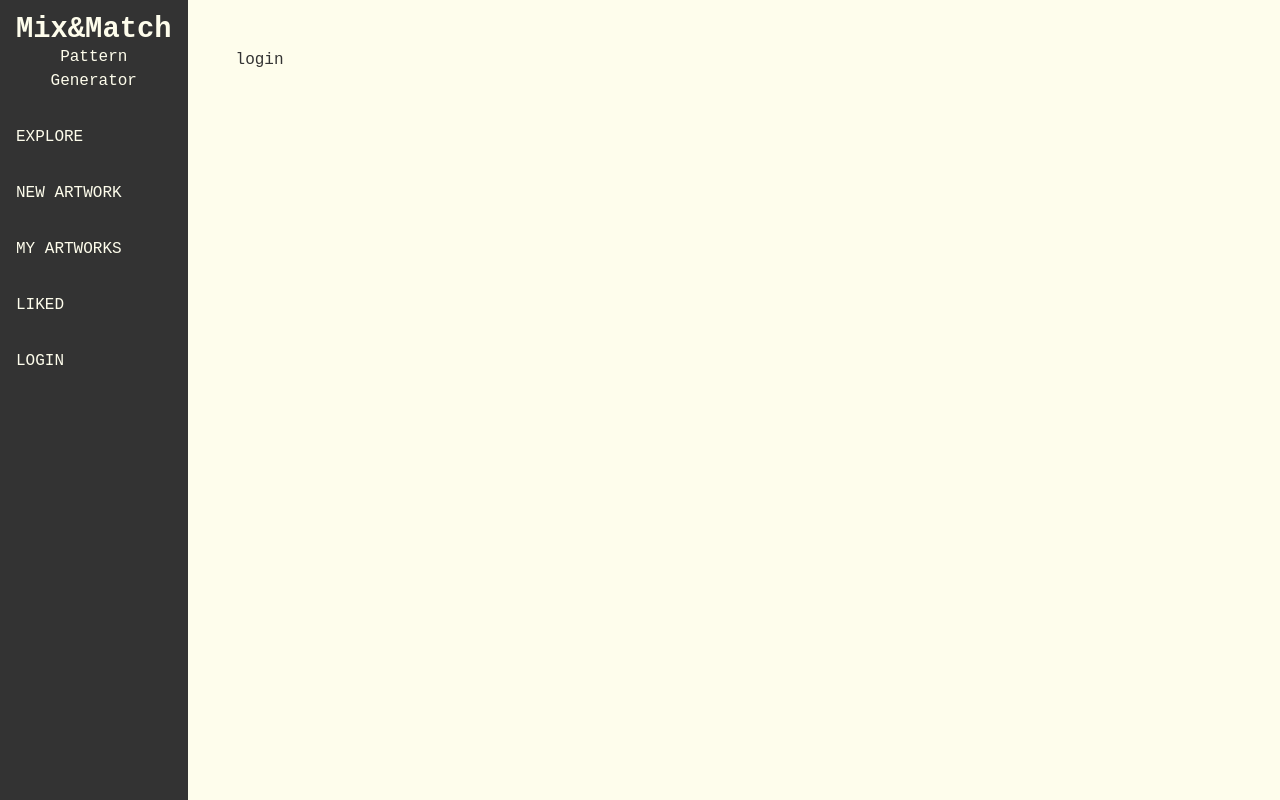
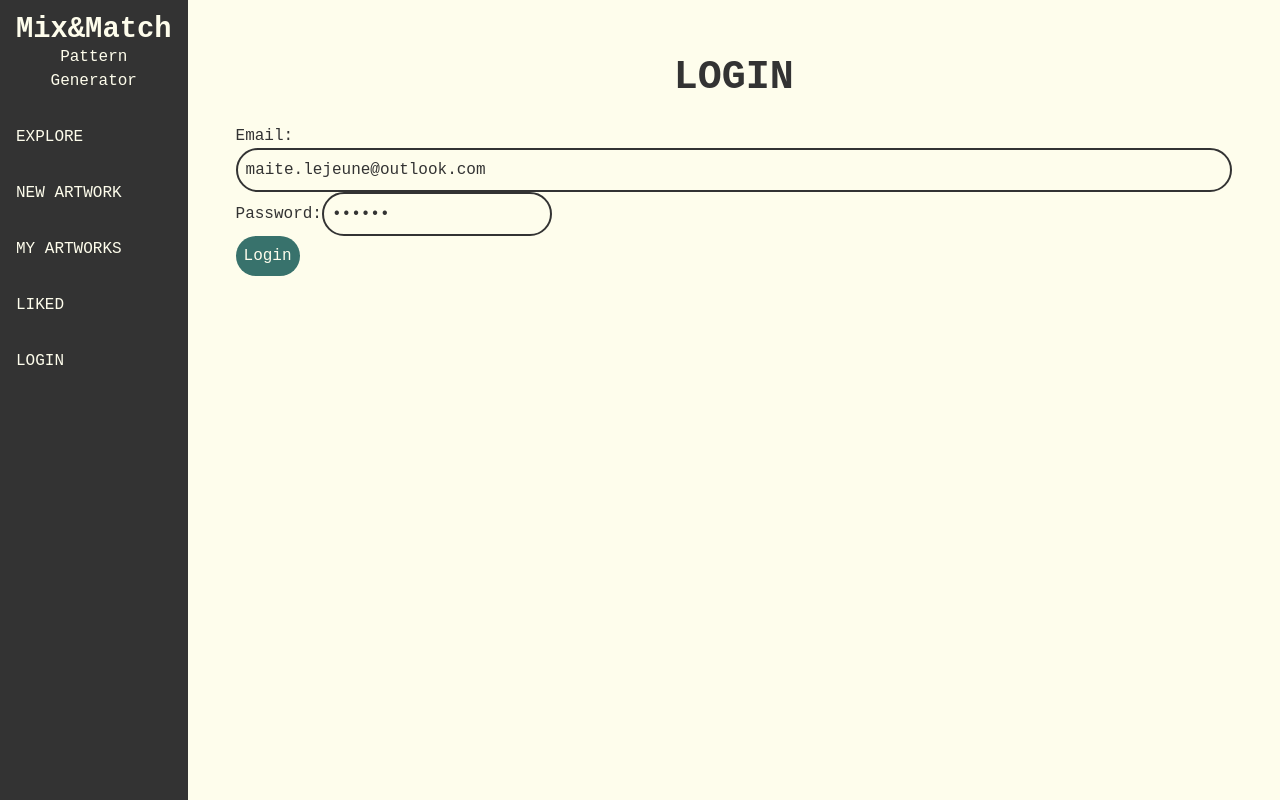
Before and after one commit to maite-l/ra-the-platform, a React (Vite) app in the folder client/: page /login in a window 1280 px wide. Built offline with nearby package versions, Linux system fonts and the light colour scheme; no server answers.

Commit message:
login form, add and delete artworks with authentication

```diff
--- a/client/src/artworks.js
+++ b/client/src/artworks.js
@@ -1,5 +1,4 @@
 import { graphQLRequest } from "./util/graphql";
-import { authenticate } from "./auth";
 
 export async function getArtworks() {
     const graphqlQuery = `
@@ -33,18 +32,10 @@ export async function getArtwork(id) {
 }
 
 
-export async function newArtwork(jsonString, id) {
-
-    // temporary: auth hardcoded here
-    const { jwt, user } = await authenticate("maite.lejeune@gmail.com", "123456")
-    console.log(jwt);
-    console.log(user);
-    console.log(user.id)
-
+export async function newArtwork(jsonString, jwt, user) {
     const graphqlQuery = `
-    mutation NewArtwork($svgVariables: String, $id: ID, $authorId: ID) {
+    mutation NewArtwork($svgVariables: String, $authorId: ID) {
       save_artworks_default_Entry(
-        id: $id
         svgVariables: $svgVariables
         title: "artwork"
         authorId: $authorId
@@ -55,17 +46,20 @@ export async function newArtwork(jsonString, id) {
 
     const artwork = (await graphQLRequest(
         graphqlQuery,
-        { id: id, svgVariables: jsonString, authorId: user.id },
+        { svgVariables: jsonString, authorId: user.id },
         jwt
         )).data.save_artworks_default_Entry;
     return artwork;
 }
 
-export async function deleteArtwork(id) {
+export async function deleteArtwork(id, jwt) {
     const graphqlQuery = `
     mutation DeleteArtwork($id: Int!) {
       deleteEntry(id: $id)
     }`;
-    await graphQLRequest(graphqlQuery, { id: parseInt(id) });
+    await graphQLRequest(
+        graphqlQuery,
+        { id: parseInt(id) },
+        jwt);
     return true;
 }
--- a/client/src/auth.js
+++ b/client/src/auth.js
@@ -2,10 +2,9 @@ import { graphQLRequest } from './util/graphql';
 
 export async function authenticate(email, password) {
     const { data } = await graphQLRequest(`
-    mutation MyMutation($email: String!, $password: String!) {
+    mutation Authenticate($email: String!, $password: String!) {
       authenticate(email: $email, password: $password) {
         user {
-          email
           id
         }
         jwt
--- a/client/src/main.jsx
+++ b/client/src/main.jsx
@@ -12,7 +12,7 @@ import MyArtworks from './routes/my-artworks';
 import Detail, { loader as detailLoader } from './routes/detail';
 import Liked from './routes/liked';
 import Img, { loader as imgLoader } from './routes/img';
-import Login from './routes/login';
+import Login, { action as loginAction} from './routes/login';
 
 const router = createBrowserRouter([
   {
@@ -58,6 +58,7 @@ const router = createBrowserRouter([
           {
             path: "login",
             element: <Login />,
+            action: loginAction,
           }
         ],
       },
--- a/client/src/routes/delete.jsx
+++ b/client/src/routes/delete.jsx
@@ -2,7 +2,7 @@ import { redirect } from "react-router-dom";
 import { deleteArtwork } from "../artworks";
 
 export async function action({ params }) {
-    console.log(params);
-    await deleteArtwork(params.id);
+    const jwt = localStorage.getItem("jwt");
+    await deleteArtwork(params.id, jwt);
     return redirect("/my-artworks");
 }
--- a/client/src/routes/login.jsx
+++ b/client/src/routes/login.jsx
@@ -1,6 +1,37 @@
+import { Form, redirect } from 'react-router-dom';
+import { authenticate } from '../auth';
+
+export async function action({ request }) {
+    const formData = await request.formData();
+    const { email, password } = Object.fromEntries(formData);
+    const { jwt, user } = await authenticate(email, password);
+    localStorage.setItem("jwt", jwt);
+    localStorage.setItem("user", JSON.stringify(user));
+    throw redirect("/");
+}
+
 export default function Login() {
     return (
-        <div>login
-        </div>
+        <>
+            <h2>Login</h2>
+            <Form method="post">
+                <div>
+                    <label>
+                        Email:
+                        <input type="text" name="email" defaultValue="maite.lejeune@outlook.com" />
+                    </label>
+                </div>
+                <div>
+                    <label>
+                        Password:
+                        <input type="password" name="password" defaultValue="123456" />
+                    </label>
+                </div>
+                <div>
+                    <button type='submit'>Login</button>
+                </div>
+
+            </Form>
+        </>
     );
 }
--- a/client/src/routes/new.jsx
+++ b/client/src/routes/new.jsx
@@ -13,10 +13,9 @@ import DownloadButton from '../components/DownloadButton';
 let jsonString;
 
 export async function action() {
-    // const jwt = localStorage.getItem("jwt");
-    // const user = JSON.parse(localStorage.getItem("user"));
-    // const artwork = await newArtwork(jsonString, jwt, user);
-    const artwork = await newArtwork(jsonString);
+    const jwt = localStorage.getItem("jwt");
+    const user = JSON.parse(localStorage.getItem("user"));
+    const artwork = await newArtwork(jsonString, jwt, user);
     const id = artwork.id;
     return redirect(`/artwork/${id}`);
 }
```
